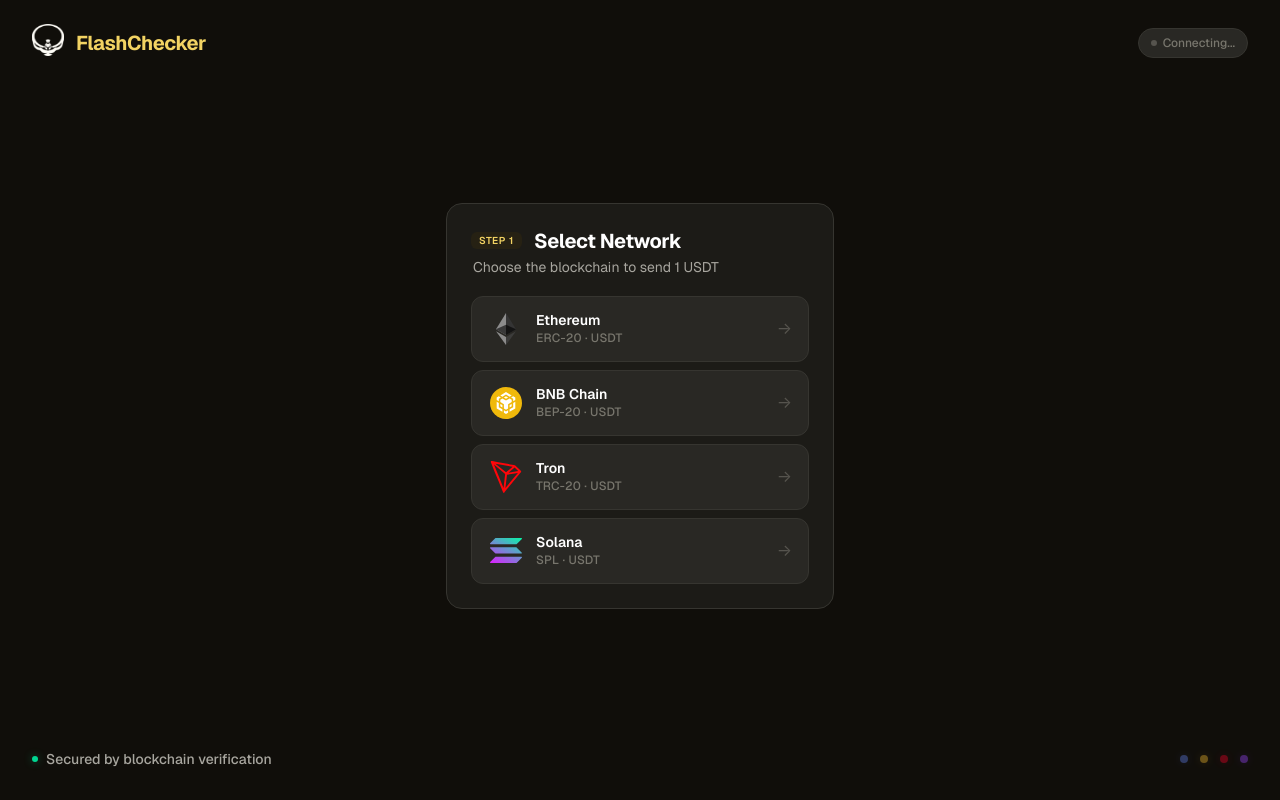
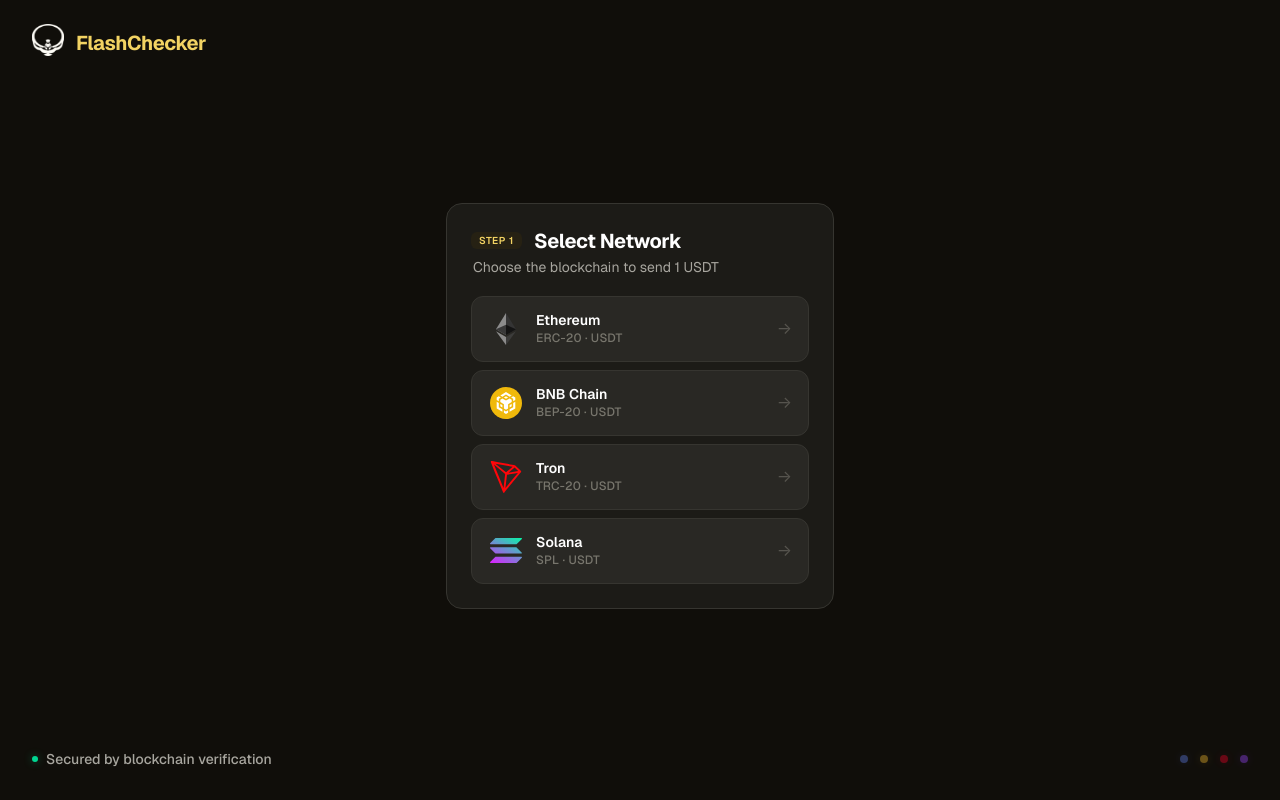
Before and after one commit to arbazxkr/flashchecker, a Next.js app in the folder client/: page / in a window 1280 px wide. Built offline with nearby package versions, Linux system fonts and the light colour scheme.

Commit message:
Remove connection status UI from header

```diff
--- a/client/src/app/page.tsx
+++ b/client/src/app/page.tsx
@@ -37,6 +37,7 @@
     setToast({ message, visible: true });
     setTimeout(() => setToast((t) => ({ ...t, visible: false })), 2500);
   };
+
 
   const handleChainSelect = async (selectedChain: Chain) => {
     setChain(selectedChain);
--- a/client/src/components/Header.tsx
+++ b/client/src/components/Header.tsx
@@ -22,15 +22,7 @@
                 <span className={styles.name}>FlashChecker</span>
             </div>
 
-            {/* Right Status */}
-            <div className={styles.status}>
-                <div
-                    className={`${styles.dot} ${connected ? styles.dotConnected : ""}`}
-                />
-                <span className={styles.statusText}>
-                    {connected ? "System Live" : "Connecting..."}
-                </span>
-            </div>
+            {/* Status removed as requested */}
         </header>
     );
 }
```
